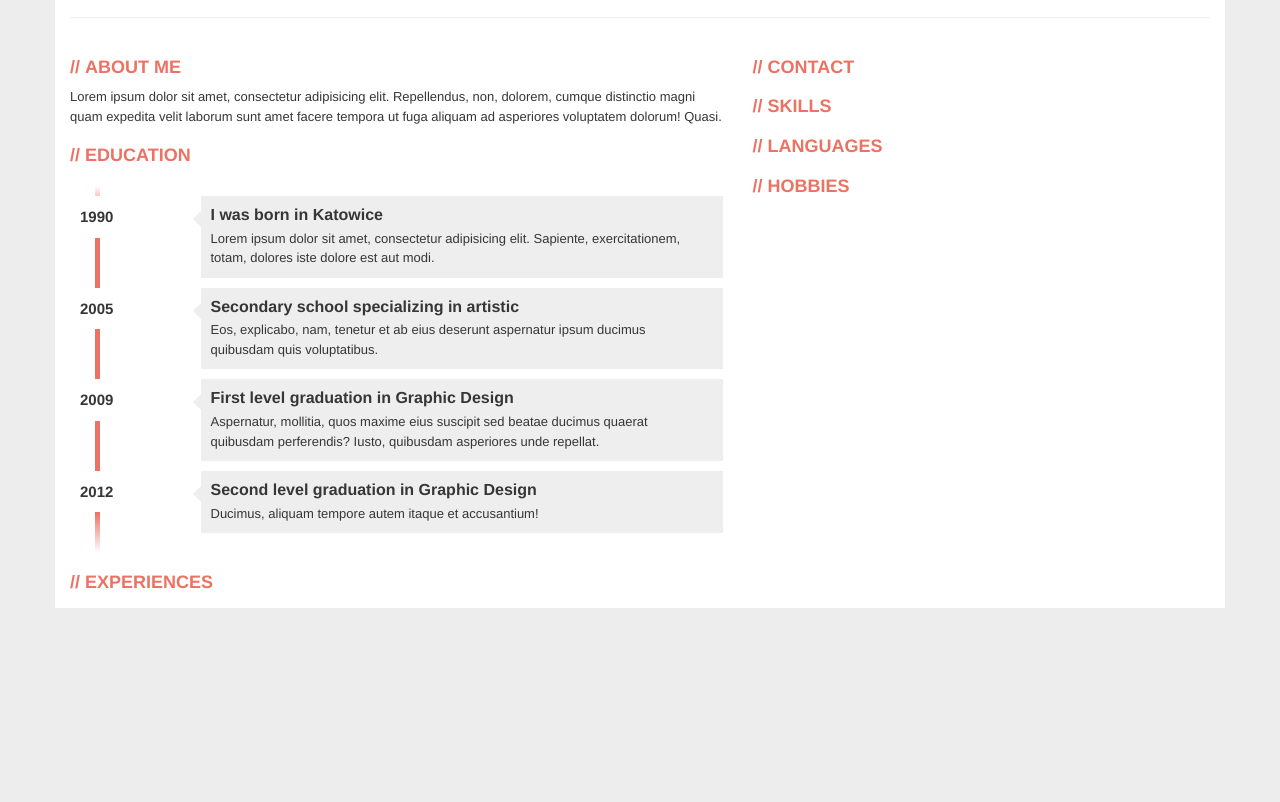
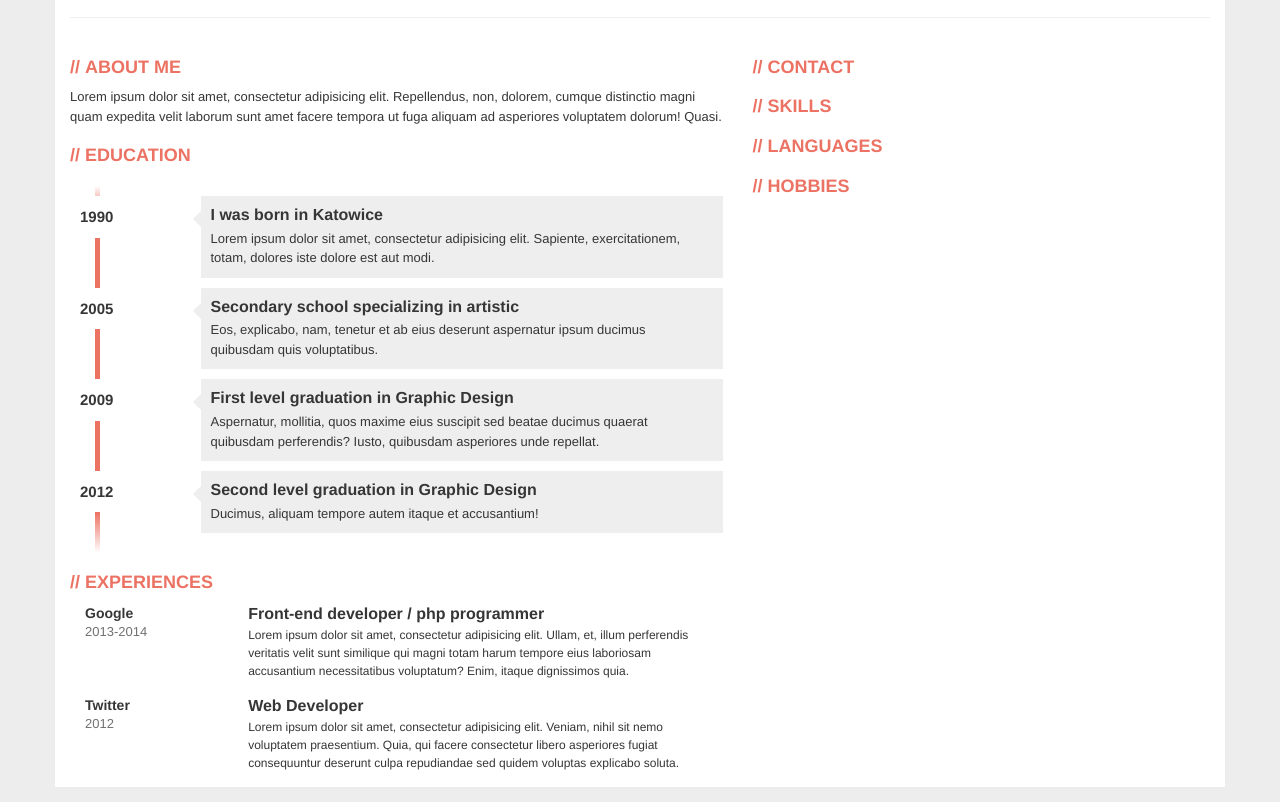
Before and after one commit to tw-xian-orientation-2016/bootstrap-bootcamp-nancymi, a plain HTML site: page index.html in a window 1280 px wide. Shown: the part 291-1093 px from the top of the page. Before the commit the page ends 914 px from the top, so only its background shows below. Drawn offline with Linux system fonts and the light colour scheme.

Commit message:
Finish: module -- experiences

```diff
--- a/css/main.css
+++ b/css/main.css
@@ -157,3 +157,27 @@ body {
 .pull-right {
   float: right!important;
 }
+
+.job {
+  margin-bottom: 15px;
+}
+
+.job .where {
+  font-size: 1.4em;
+  font-weight: bold;
+}
+
+.job .year {
+  font-size: 1.3em;
+  opacity: 0.7;
+}
+
+.job .profession {
+  font-size: 1.6em;
+  font-weight: bold;
+}
+
+.job .description {
+  font-size: 1.2em;
+  line-height: 1.5em;
+}
--- a/index.html
+++ b/index.html
@@ -67,6 +67,26 @@
         </div>
         <div class="box">
           <h2>experiences</h2>
+          <div class="job clearfix">
+            <div class="col-xs-3">
+              <div class="where">Google</div>
+              <div class="year">2013-2014</div>
+            </div>
+            <div class="col-xs-9">
+              <div class="profession">Front-end developer / php programmer</div>
+              <div class="description">Lorem ipsum dolor sit amet, consectetur adipisicing elit. Ullam, et, illum perferendis veritatis velit sunt similique qui magni totam harum tempore eius laboriosam accusantium necessitatibus voluptatum? Enim, itaque dignissimos quia.</div>
+            </div>
+          </div>
+          <div class="job clearfix">
+            <div class="col-xs-3">
+              <div class="where">Twitter</div>
+              <div class="year">2012</div>
+            </div>
+            <div class="col-xs-9">
+              <div class="profession">Web Developer</div>
+              <div class="description">Lorem ipsum dolor sit amet, consectetur adipisicing elit. Veniam, nihil sit nemo voluptatem praesentium. Quia, qui facere consectetur libero asperiores fugiat consequuntur deserunt culpa repudiandae sed quidem voluptas explicabo soluta.</div>
+            </div>
+          </div>
         </div>
       </div>
       <div class="col-xs-5 col-md-5">
```
